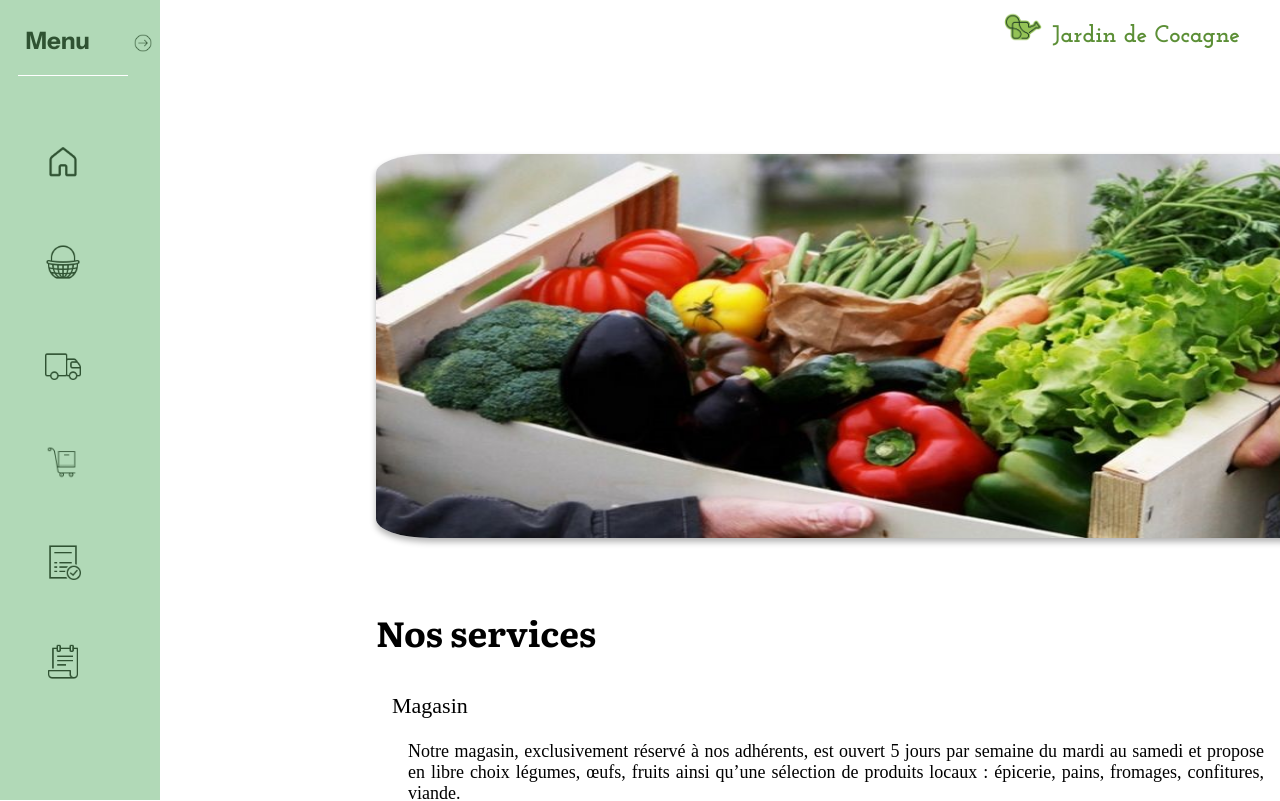
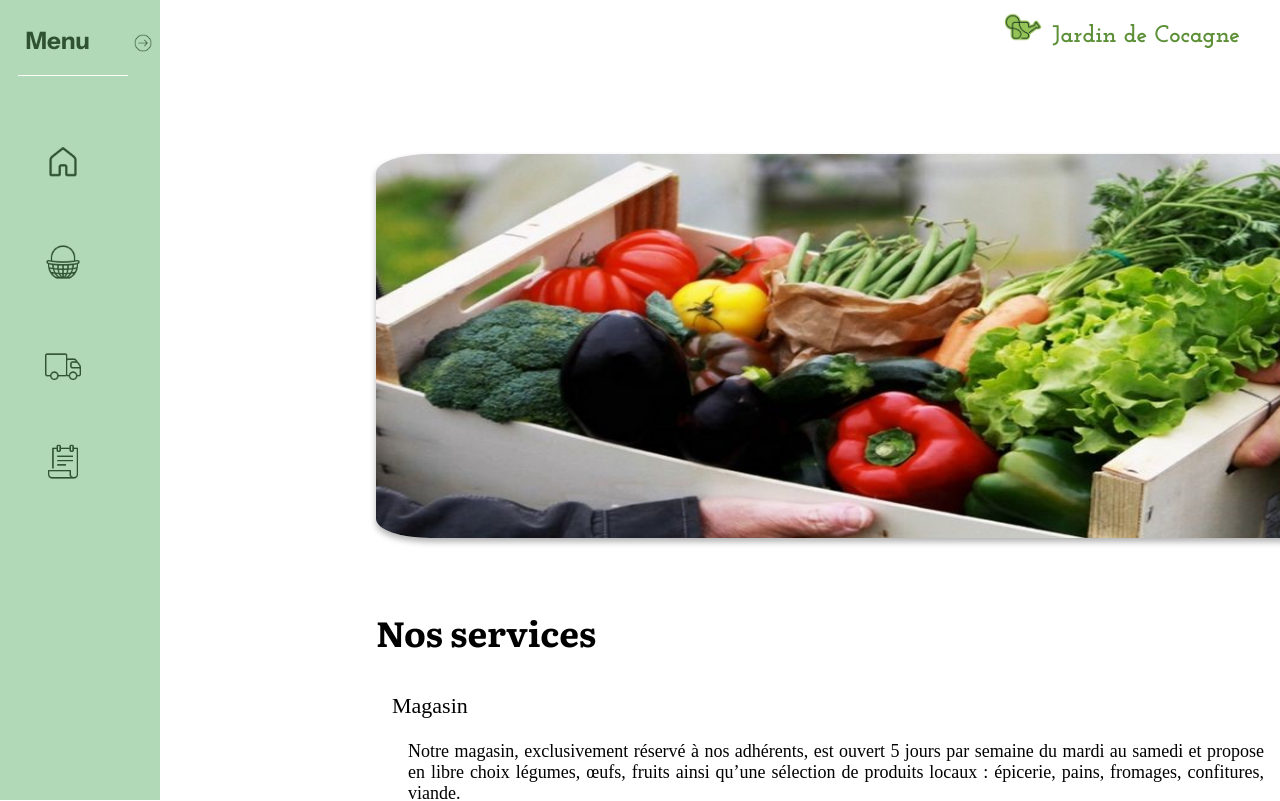
Before and after one commit to NathanLANTZ57/SAE5_LANTZ_CHEVALIER, an Angular app in the folder client/: page /app-panier in a window 1280 px wide. Shown: the top 801 px of the page. Built offline with nearby package versions, Linux system fonts and the light colour scheme; a web font is replaced by a local one.

Commit message:
Stock et Commandes dans la sidebar s'affiche uniquement si un employé est connecté

```diff
--- a/client/src/app/sidebar/sidebar.component.html
+++ b/client/src/app/sidebar/sidebar.component.html
@@ -4,45 +4,28 @@
       <h2 class="menuTitle" *ngIf="!isSidebarOpen">{{ menuTitle }}</h2>
       <h2 class="menuTitleOuvert" *ngIf="isSidebarOpen">{{ menuTitleOuvert }}</h2>
 
-      <img
-        class="fleche"
-        [src]="isSidebarOpen ? 'assets/fleche_gauche.png' : 'assets/fleche_droite.png'"
-        (click)="toggleSidebar()"
-        alt="Toggle Sidebar">
+      <img class="fleche" [src]="isSidebarOpen ? 'assets/fleche_gauche.png' : 'assets/fleche_droite.png'"
+        (click)="toggleSidebar()" alt="Toggle Sidebar">
     </div>
 
-    <img
-      class="ligne_ouvert"
-      [src]="isSidebarOpen ? 'assets/ligne_ouvert.png' : 'assets/ligne_ferme.png'"
+    <img class="ligne_ouvert" [src]="isSidebarOpen ? 'assets/ligne_ouvert.png' : 'assets/ligne_ferme.png'"
       alt="Ligne blanche">
 
-    <a
-      class="button"
-      routerLink="/"
-      routerLinkActive="active"
-      ariaCurrentWhenActive="page">
+    <a class="button" routerLink="/" routerLinkActive="active" ariaCurrentWhenActive="page">
       <img src="assets/accueil.png" alt="Accueil">
       <div class="faits" *ngIf="isSidebarOpen">
         <p>Accueil</p>
       </div>
     </a>
 
-    <a
-      class="button"
-      routerLink="/app-panier"
-      routerLinkActive="active"
-      ariaCurrentWhenActive="page">
+    <a class="button" routerLink="/app-panier" routerLinkActive="active" ariaCurrentWhenActive="page">
       <img src="assets/panier.png" alt="Panier">
       <div class="faits" *ngIf="isSidebarOpen">
         <p>Panier</p>
       </div>
     </a>
 
-    <a
-      class="button"
-      routerLink="/app-livraison"
-      routerLinkActive="active"
-      ariaCurrentWhenActive="page">
+    <a class="button" routerLink="/app-livraison" routerLinkActive="active" ariaCurrentWhenActive="page">
       <img src="assets/camion.png" alt="Livraison">
       <div class="faits" *ngIf="isSidebarOpen">
         <p>Livraison</p>
@@ -50,21 +33,15 @@
     </a>
 
 
-    <a
-    class="button"
-    routerLink="/stocks-produits"
-    routerLinkActive="active"
-    ariaCurrentWhenActive="page">
-    <img src="assets/stocks.png" alt="Stock">
-    <div class="faits" *ngIf="isSidebarOpen">
-      <p>Stock</p>
-    </div>
+    <a class="button" *ngIf="isLoggedIn && role === 'employe'" routerLink="/stocks-produits" routerLinkActive="active"
+      ariaCurrentWhenActive="page">
+      <img src="assets/stocks.png" alt="Stock">
+      <div class="faits" *ngIf="isSidebarOpen">
+        <p>Stock</p>
+      </div>
     </a>
 
-    <a
-      class="button"
-      routerLink="/commande-client"
-      routerLinkActive="active"
+    <a class="button" *ngIf="isLoggedIn && role === 'employe'" routerLink="/commande-client" routerLinkActive="active"
       ariaCurrentWhenActive="page">
       <img src="assets/commande.png" alt="Commande">
       <div class="faits" *ngIf="isSidebarOpen">
@@ -73,11 +50,8 @@
     </a>
 
 
-    <a
-      class="button"
-      routerLink="/faits-divers"
-      routerLinkActive="active"
-      ariaCurrentWhenActive="page">
+
+    <a class="button" routerLink="/faits-divers" routerLinkActive="active" ariaCurrentWhenActive="page">
       <img src="assets/faitsDivers.png" alt="Faits Divers">
       <div class="faits" *ngIf="isSidebarOpen">
         <p>Faits Divers</p>
@@ -85,11 +59,7 @@
     </a>
 
     <!-- Afficher le lien "Profil" uniquement si l'utilisateur est connecté -->
-    <a
-      class="button"
-      *ngIf="isLoggedIn"
-      routerLink="/app-profil-adherent"
-      routerLinkActive="active"
+    <a class="button" *ngIf="isLoggedIn" routerLink="/app-profil-adherent" routerLinkActive="active"
       ariaCurrentWhenActive="page">
       <img src="assets/pageprofil.png" alt="Profil">
       <div class="faits" *ngIf="isSidebarOpen">
--- a/client/src/app/sidebar/sidebar.component.ts
+++ b/client/src/app/sidebar/sidebar.component.ts
@@ -52,16 +52,15 @@ export class SidebarComponent implements OnInit {
     let apiUrl = '';
     let loginData: any = {};
 
-    // Déterminer l'URL de l'API et les données à envoyer selon le rôle sélectionné
     if (this.role === 'adherent') {
       apiUrl = 'http://localhost:3000/api/login/adherent/connect';
-      loginData = { name: this.username, password: this.password }; // Utilise 'name' pour adherent
+      loginData = { name: this.username, password: this.password };
     } else if (this.role === 'employe') {
       apiUrl = 'http://localhost:3000/api/login/employe/connect';
-      loginData = { name: this.username, password: this.password }; // Utilise 'name' pour employe
+      loginData = { name: this.username, password: this.password };
     } else {
       apiUrl = 'http://localhost:3000/api/login/admin';
-      loginData = { username: this.username, password: this.password }; // Utilise 'username' pour admin
+      loginData = { username: this.username, password: this.password };
     }
 
     this.http.post(apiUrl, loginData, { headers: { 'Content-Type': 'application/json' } })
@@ -69,35 +68,28 @@ export class SidebarComponent implements OnInit {
         (response: any) => {
           console.log('Connexion réussie', response);
 
-          // Vérification du rôle dans la réponse de l'API
           if (response.adherent) {
             alert(`Bienvenue, ${this.username}! Vous êtes connecté en tant qu'Adhérent.`);
             this.isLoggedIn = true;
-            this.userService.setLoggedIn(true); // Ajout ici
-
-            // Mettre à jour le username dans le service après confirmation de la connexion réussie
-            this.userService.setUsername(this.username);
+            this.role = 'adherent';
           } else if (response.employe) {
             alert(`Bienvenue, ${this.username}! Vous êtes connecté en tant qu'Employé.`);
             this.isLoggedIn = true;
-            this.userService.setLoggedIn(true); // Ajout ici
-
-            // Mettre à jour le username dans le service
-            this.userService.setUsername(this.username);
+            this.role = 'employe';
           } else if (response.admin) {
             alert(`Bienvenue, ${this.username}! Vous êtes connecté en tant qu'Administrateur.`);
             this.isLoggedIn = true;
-            this.userService.setLoggedIn(true); // Ajout ici
+            this.role = 'admin';
+          }
 
-            // Mettre à jour le username dans le service
-            this.userService.setUsername(this.username);
-          }
+          // Marquer la connexion comme réussie dans le service
+          this.userService.setLoggedIn(this.isLoggedIn);
+          this.userService.setUsername(this.username);
 
           // Réinitialiser le formulaire après connexion
           this.closeModal();
           this.username = ''; // Réinitialisé après avoir été stocké dans le service
           this.password = '';
-          this.role = '';
         },
         error => {
           console.error('Erreur de connexion', error);
@@ -113,19 +105,12 @@ export class SidebarComponent implements OnInit {
 
   onLogout(): void {
     this.isLoggedIn = false;
-
-    // Mettre à jour l'état de connexion global dans UserService
+    this.role = ''; // Réinitialisation du rôle
     this.userService.setLoggedIn(false);
-
-    // Réinitialiser le username dans le service
     this.userService.setUsername('');
-
-    // Redirection vers la page d'accueil
-    this.router.navigate(['/']); // Redirige vers l'accueil
-
+    this.router.navigate(['/']);
     alert('Déconnexion réussie.');
   }
-
 
   // Méthodes pour l'inscription
   openSignupModal() {
```
